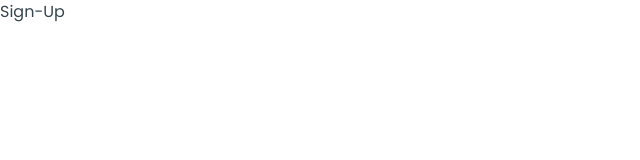
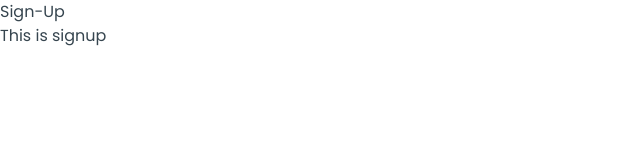
Before and after one commit to RicardoDS7/laundry-hero-landing-page, a Next.js app in the folder landing-page/: page /account/sign-up in a window 1280 px wide. Shown: the top 160 px of the page, without its empty margins (0-640 px from the left). Built offline with nearby package versions, Linux system fonts and the light colour scheme.

Commit message:
Final check for 2024

```diff
--- a/landing-page/app/account/sign-up/page.tsx
+++ b/landing-page/app/account/sign-up/page.tsx
@@ -6,6 +6,7 @@ const SignUp = () => {
     return (
         <div>
             <h1>Sign-Up</h1>
+            <p>This is signup</p>
         </div>
     );
 };
```
